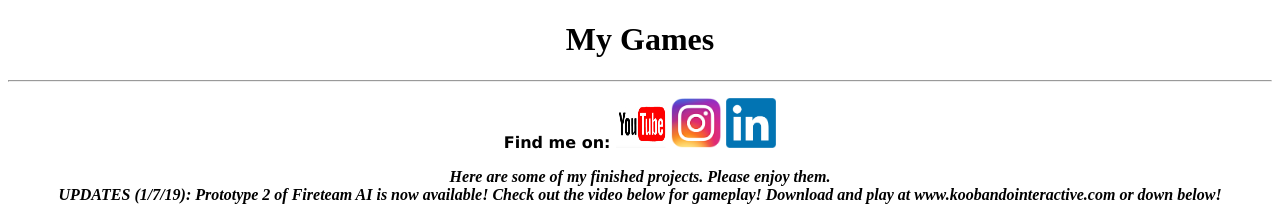
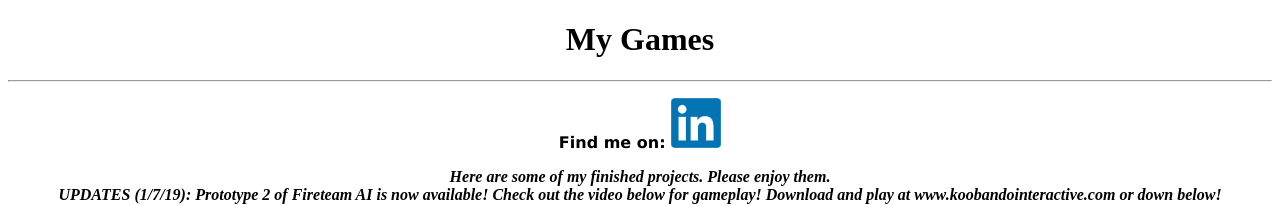
Before and after one commit to russellinho/kabando.github.io, a plain HTML site: page index.html in a window 1280 px wide. Shown: the top 206 px of the page. Drawn offline with Linux system fonts and the light colour scheme.

Commit message:
Update index.html

```diff
--- a/index.html
+++ b/index.html
@@ -10,8 +10,6 @@
 		<hr/>
 		<p style="text-align: center; font-family: Verdana; font-size: 16px">
 			<strong>Find me on: </strong>
-			<a href="https://www.youtube.com/channel/UCyAZHUqSxrf5ytn7cQ5yfoA"><img id="YouTube" src="youtubelogo.jpg" alt="YouTube" style="width: 50px; height: 50px;"/></a>
-			<a href="https://www.instagram.com/russellinho/"><img id="Instagram" src="iglogo.png" alt="Instagram" style="width: 50px; height: 50px;"/></a>
 			<a href="https://www.linkedin.com/in/russell-creswell-9b6307a2"><img id="LinkedIn" src="lilogo.png" alt="LinkedIn" style="width: 50px; height: 50px;"/></a>
 		</p>
 		<p style="text-align: center">
```
